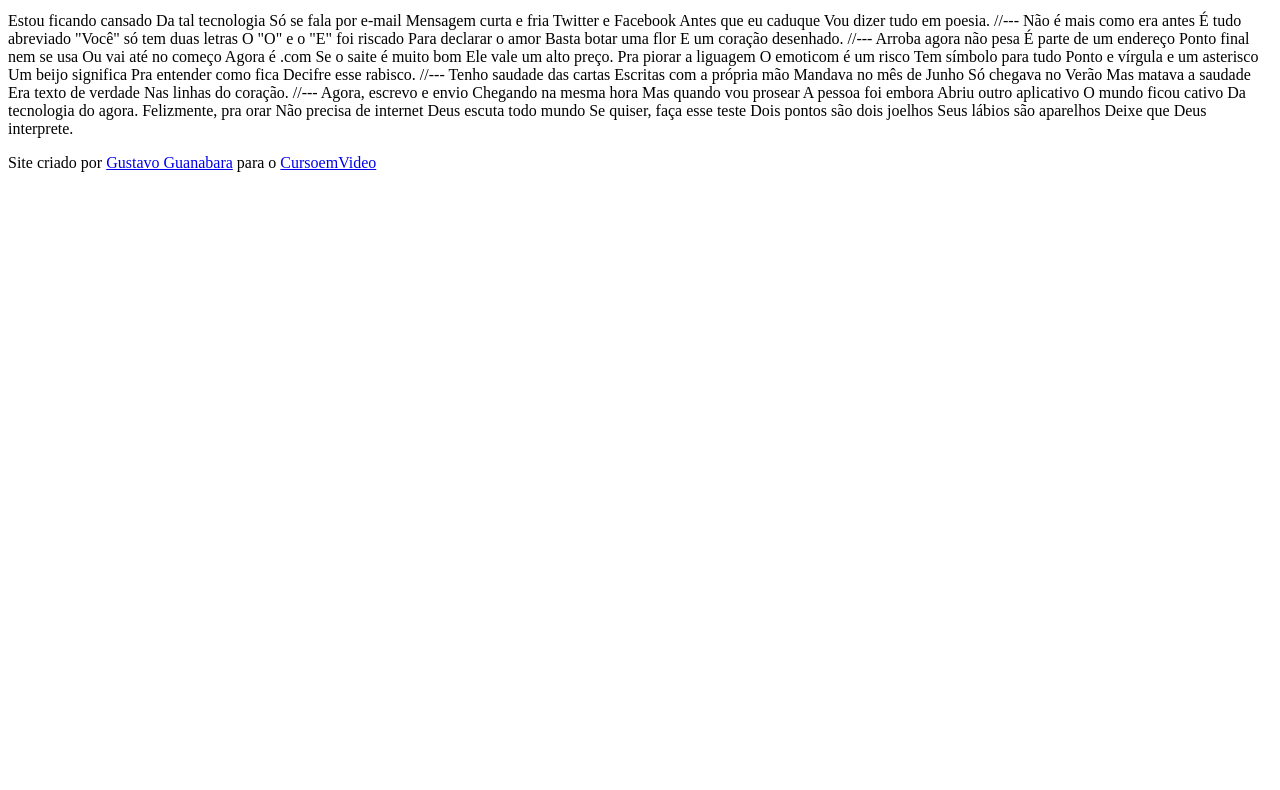
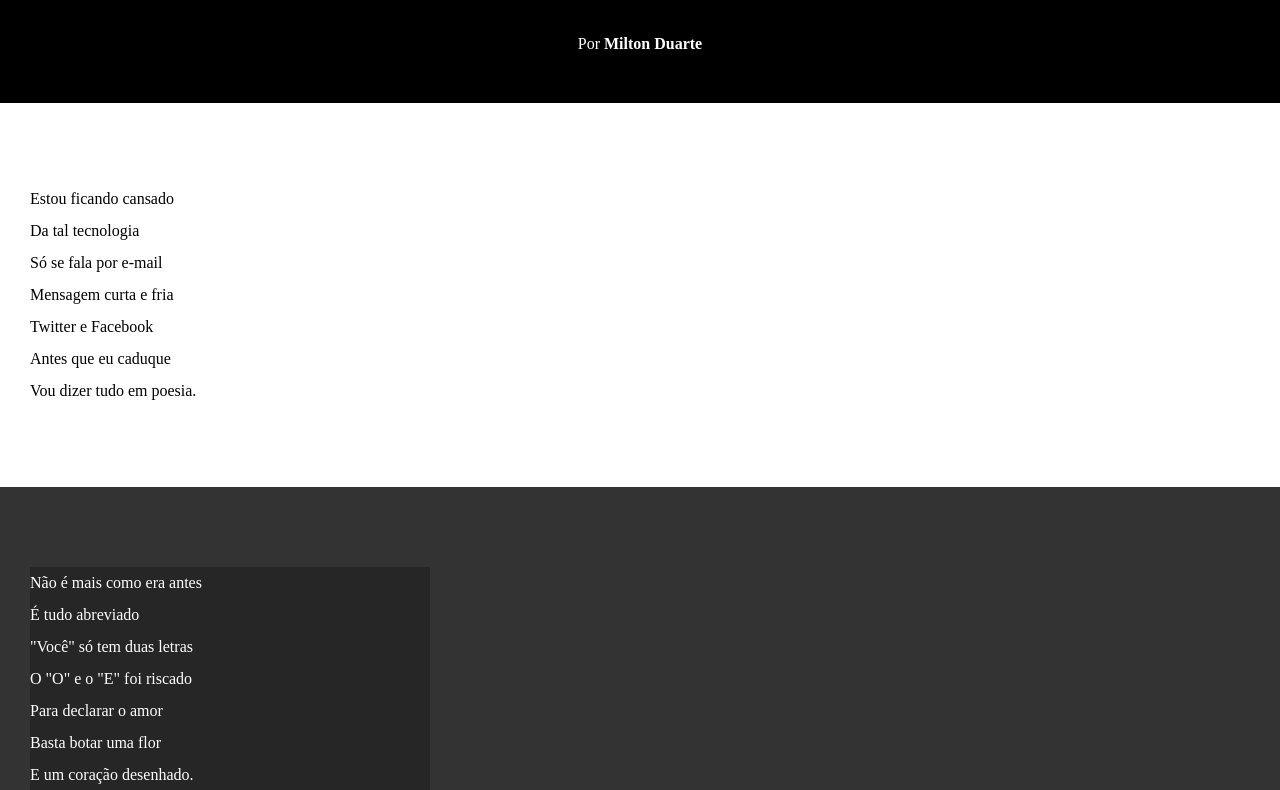
Before and after one commit to luizmdesen/html-css, a plain HTML site: page desafios/d012/index.html in a window 1280 px wide. Shown: the part 102-892 px from the top of the page. Before the commit the page ends 800 px from the top, so only its background shows below. Drawn offline with Linux system fonts and the light colour scheme.

Commit message:
atualizei estilos de texto e blocos

```diff
--- /dev/null
+++ b/desafios/d012/estilo/style.css
@@ -0,0 +1,68 @@
+@charset "UTF-8";
+
+* {
+    margin: 0px;
+    padding: 0px;
+}
+
+html, body {
+    min-height: 100vh;
+    background-color: darkgray;
+}
+
+header {
+    background-color: black;
+    color: white;
+    text-align: center;
+}
+
+header > h1 {
+    padding: 50px;
+    /*
+    text-transform: uppercase;
+    */
+    font-variant: small-caps;
+}
+
+header > p {
+    padding-bottom: 50px;
+}
+
+header a, footer a {
+    color: white;
+    text-decoration: none;
+    font-weight: bolder;
+}
+
+header a:hover, footer a:hover {
+    text-decoration: underline;
+}
+
+section {
+    padding-left: 30px;
+    padding-top: 10vh;
+    padding-bottom: 10vh;
+    line-height: 2em;
+}
+
+section.normal {
+    background-color: white;
+    color: black;
+}
+
+section.imagem {
+    background-color: rgb(51, 51, 51);
+    color: white;
+}
+
+section.imagem > p {
+    width: 400px;
+    background-color: rgba(0, 0, 0, 0.253);
+}
+
+footer {
+    background-color: black;
+    color: white;
+    text-align: center;
+    padding: 10px;
+}
--- a/desafios/d012/index.html
+++ b/desafios/d012/index.html
@@ -5,6 +5,7 @@
     <meta http-equiv="X-UA-Compatible" content="IE=edge">
     <meta name="viewport" content="width=device-width, initial-scale=1.0">
     <title>Cordel Moderno</title>
+    <link rel="stylesheet" href="estilo/style.css">
 </head>
 <body>
     <header>
@@ -14,69 +15,85 @@
         <p>Por <a href="https://www.recantodasletras.com.br/poesias/3186743" target="_blank">Milton Duarte</a></p>
     </header>
 
-    Estou ficando cansado
-    Da tal tecnologia
-    Só se fala por e-mail
-    Mensagem curta e fria
-    Twitter e Facebook
-    Antes que eu caduque
-    Vou dizer tudo em poesia.
+    <section class="normal">
+        <p>
+            Estou ficando cansado <br>
+            Da tal tecnologia <br>
+            Só se fala por e-mail <br>
+            Mensagem curta e fria <br>
+            Twitter e Facebook <br>
+            Antes que eu caduque <br>
+            Vou dizer tudo em poesia.
+        </p>
+    </section>
 
-    //---
+    <section class="imagem">
+        <p>
+            Não é mais como era antes <br>
+            É tudo abreviado <br>
+            "Você" só tem duas letras <br>
+            O "O" e o "E" foi riscado <br>
+            Para declarar o amor <br>
+            Basta botar uma flor <br>
+            E um coração desenhado.
+        </p>
+    </section>
 
-    Não é mais como era antes
-    É tudo abreviado
-    "Você" só tem duas letras
-    O "O" e o "E" foi riscado
-    Para declarar o amor
-    Basta botar uma flor
-    E um coração desenhado.
+    <section class="normal">
+        <p>
+            Arroba agora não pesa <br>
+            É parte de um endereço <br>
+            Ponto final nem se usa <br>
+            Ou vai até no começo <br>
+            Agora é .com <br>
+            Se o saite é muito bom <br>
+            Ele vale um alto preço.
+        </p>
 
-    //---
+        <p>
+            Pra piorar a liguagem <br>
+            O emoticom é um risco <br>
+            Tem símbolo para tudo <br>
+            Ponto e vírgula e um asterisco <br>
+            Um beijo significa <br>
+            Pra entender como fica <br>
+            Decifre esse rabisco.
+        </p>
+    </section>
 
-    Arroba agora não pesa
-    É parte de um endereço
-    Ponto final nem se usa
-    Ou vai até no começo
-    Agora é .com
-    Se o saite é muito bom
-    Ele vale um alto preço.
+    <section class="imagem">
+        <p>
+            Tenho saudade das cartas <br>
+            Escritas com a própria mão <br>
+            Mandava no mês de Junho <br>
+            Só chegava no Verão <br>
+            Mas matava a saudade <br>
+            Era texto de verdade <br>
+            Nas linhas do coração.
+        </p>
+    </section>
 
-    Pra piorar a liguagem
-    O emoticom é um risco
-    Tem símbolo para tudo
-    Ponto e vírgula e um asterisco
-    Um beijo significa
-    Pra entender como fica
-    Decifre esse rabisco.
+    <section class="normal">
+        <p>
+            Agora, escrevo e envio <br>
+            Chegando na mesma hora <br>
+            Mas quando vou prosear <br>
+            A pessoa foi embora <br>
+            Abriu outro aplicativo <br>
+            O mundo ficou cativo <br>
+            Da tecnologia do agora.
+        </p>
 
-    //---
-
-    Tenho saudade das cartas
-    Escritas com a própria mão
-    Mandava no mês de Junho
-    Só chegava no Verão
-    Mas matava a saudade
-    Era texto de verdade
-    Nas linhas do coração.
-
-    //---
-
-    Agora, escrevo e envio
-    Chegando na mesma hora
-    Mas quando vou prosear
-    A pessoa foi embora
-    Abriu outro aplicativo
-    O mundo ficou cativo
-    Da tecnologia do agora.
-
-    Felizmente, pra orar
-    Não precisa de internet
-    Deus escuta todo mundo
-    Se quiser, faça esse teste
-    Dois pontos são dois joelhos
-    Seus lábios são aparelhos
-    Deixe que Deus interprete.
+        <p>
+            Felizmente, pra orar <br>
+            Não precisa de internet <br>
+            Deus escuta todo mundo <br>
+            Se quiser, faça esse teste <br>
+            Dois pontos são dois joelhos <br>
+            Seus lábios são aparelhos <br>
+            Deixe que Deus interprete.
+        </p>
+    </section>
 
     <footer>
         <p>Site criado por <a href="https://gustavoguanabara.github.io" target="_blank">Gustavo Guanabara</a> para o <a href="https://youtube.com/cursoemvideo" target="_blank">CursoemVideo</a></p>
```
